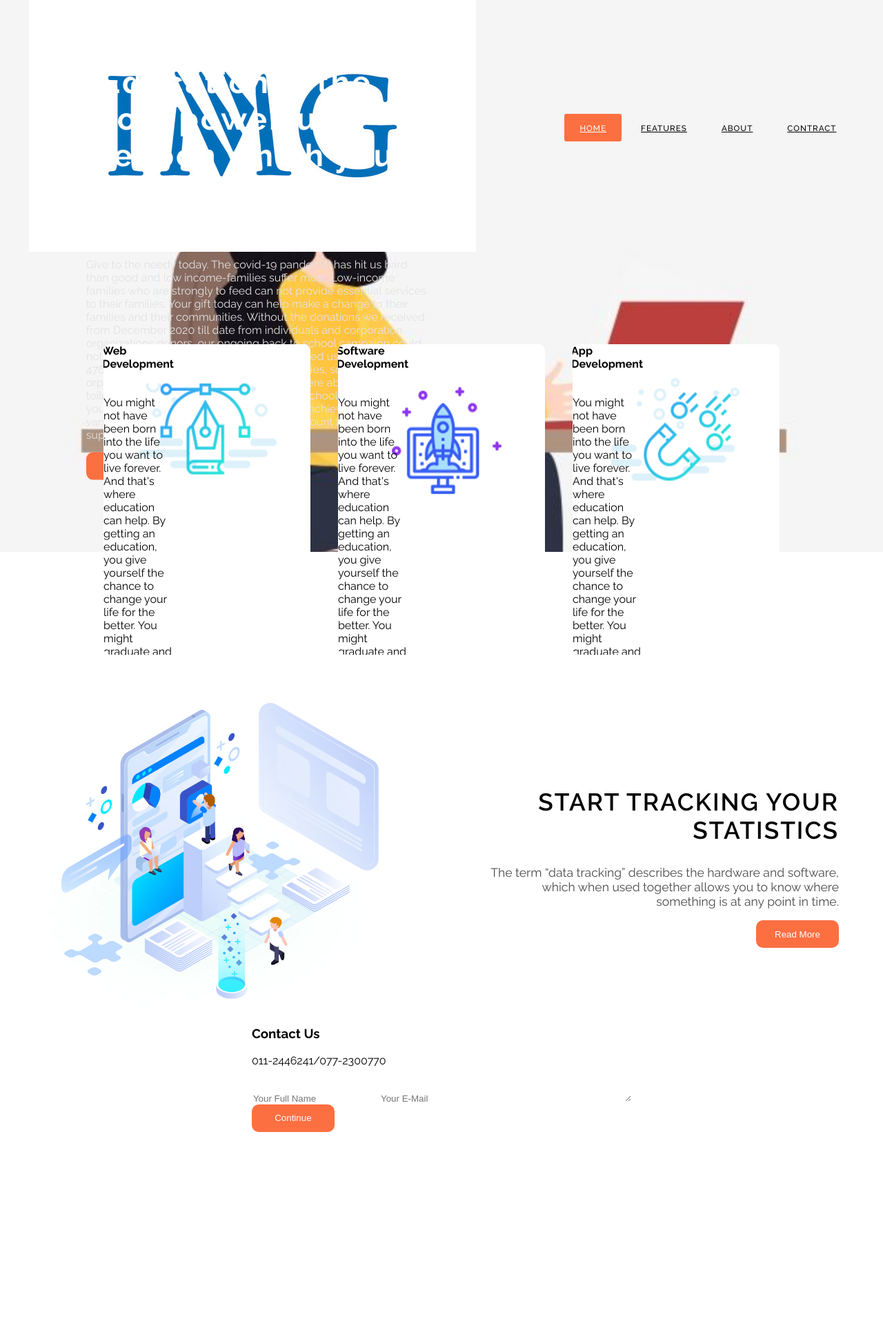
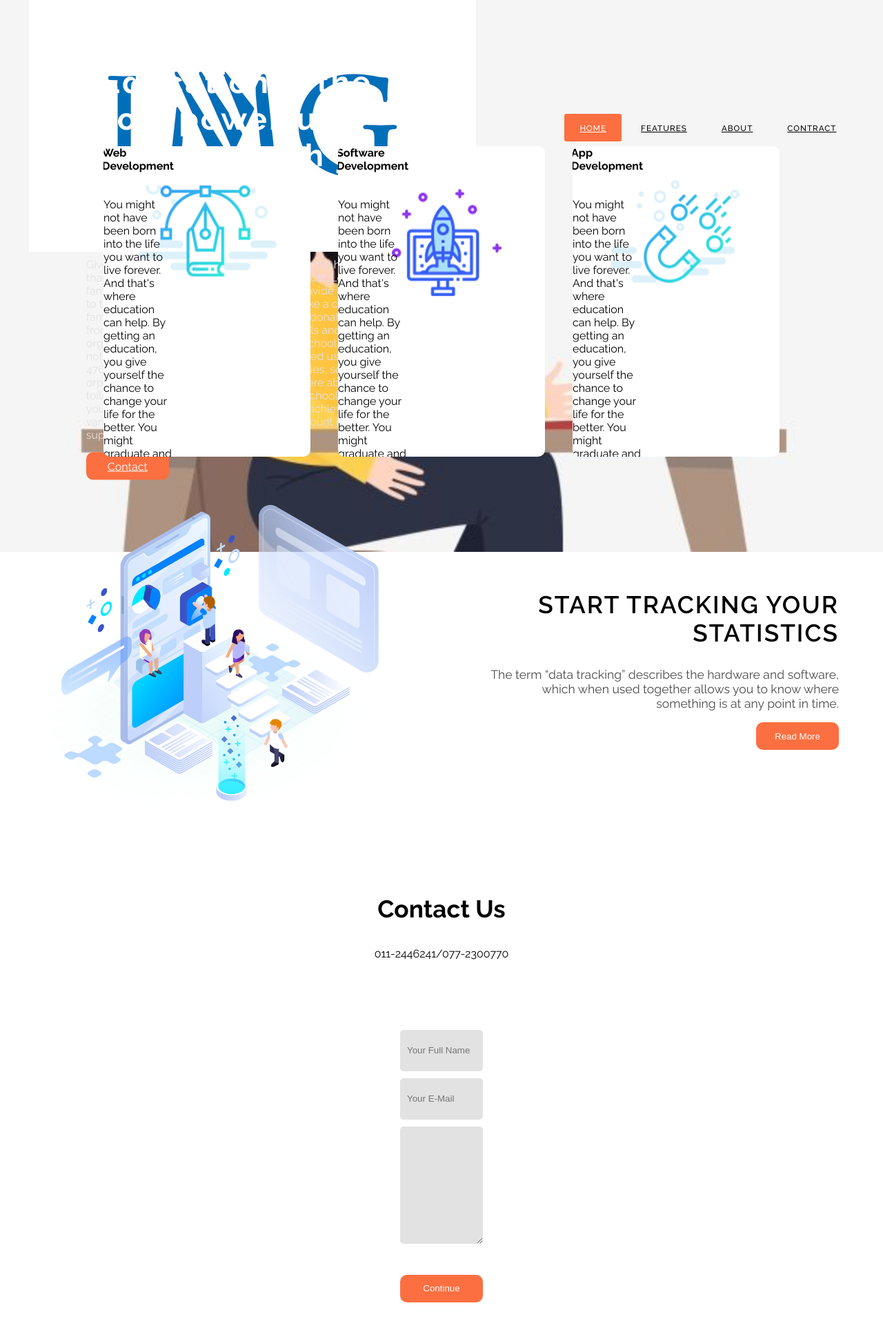
Before and after one commit to CodeMiko/Full-Website, a PHP site: page /php/index.php in a window 1280 px wide. Shown: the whole page at 69% size. Before the commit the page ends 1641 px from the top, so only its background shows below. Run offline with PHP 8.4, Linux system fonts and the light colour scheme.

Commit message:
contact css

```diff
--- a/css/style.css
+++ b/css/style.css
@@ -182,3 +182,47 @@ nav ul li a:hover{
 .about-text button{
     float: right;
 }
+
+.contact{
+    width: 100%;
+    display: flex;
+    justify-content: center;
+    flex-direction: center;
+    flex-direction: column;
+    align-items: center;
+    padding: 40px 0px;
+
+}
+.contact-heading{
+    text-align: center;
+    margin: 40px 0px;
+    margin-bottom: 80px;
+}
+.contact-heading h1{
+    font-size: 2.2rem;
+}
+
+.contact form{
+    width: 600px;
+    display: flex;
+    align-items: center;
+    justify-content: center;
+    flex-direction: column;
+
+}
+.contact form input,.contact form  textarea{
+    width: 100px;
+    height: 40px;
+    margin: 5px  0px;
+    padding: 10px;
+    background-color: #e2e2e2;
+    color: #1e1e1e;
+    border-radius: 5px;
+
+}
+.contact form textarea{
+    height: 150px;
+}
+.contact-btn{
+    margin-top: 40px;
+}
--- a/php/index.php
+++ b/php/index.php
@@ -91,7 +91,7 @@
         <input type="text" name="user" placeholder="Your Full Name"/>
         <input type="email" name="email" placeholder="Your E-Mail"/>
         <textarea name="message" placeholder="Type  Your Message Here.........."> </textarea>
-        <button class="main-btn">Continue</button>
+        <button class="main-btn contact-btn">Continue</button>
     </form>
 </section>
 </body>
```
